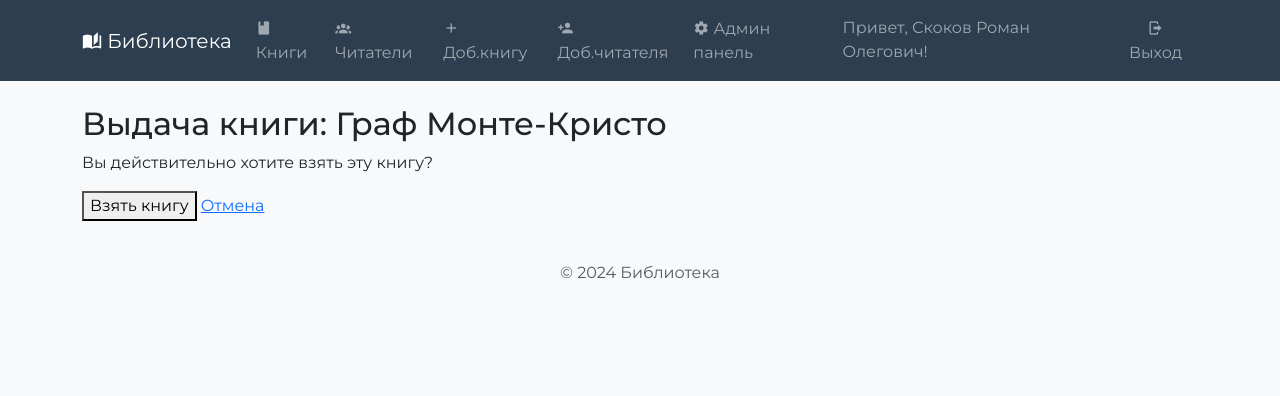
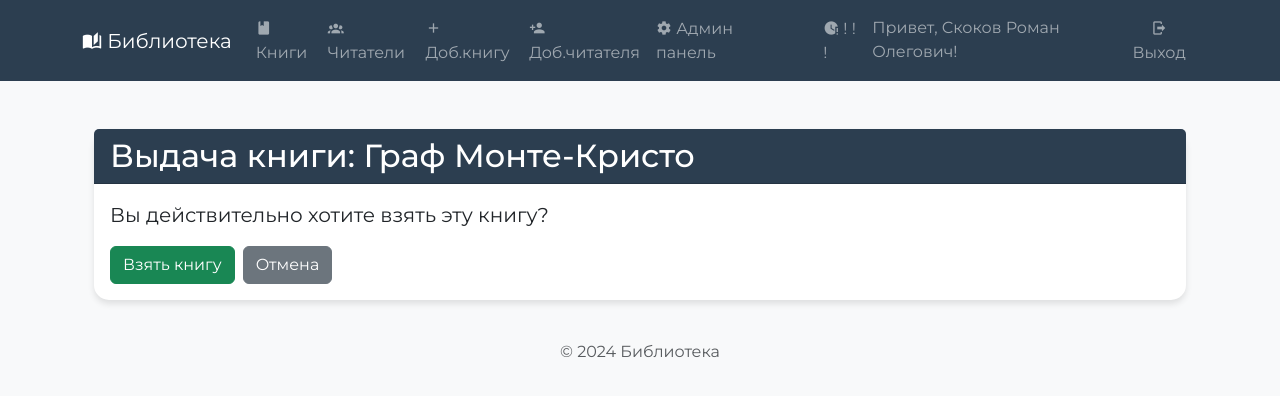
Before and after one commit to roman-s161/lib25, a Django app: page /books/1/borrow/ in a window 1280 px wide. Shown: the top 396 px of the page. Run offline with Django 4.2, Linux system fonts and the light colour scheme; a user stored in the database is signed in; data comes from the database, SQL or seed files in the repository; both versions use the stored data as it was after the commit.

Commit message:
шаблон взять/нет книгу, читабельность кода в урлах, стили личного кабинета

```diff
--- a/library/templates/library/borrow_book.html
+++ b/library/templates/library/borrow_book.html
@@ -1,11 +1,21 @@
 {% extends "wrapper.html" %}
 
 {% block content %}
-  <h2>Выдача книги: {{ book.title }}</h2>
-  <p>Вы действительно хотите взять эту книгу?</p>
-  <form method="post">
-    {% csrf_token %}
-    <button type="submit">Взять книгу</button>
-    <a href="{% url 'library:book:book_detail' book.id %}">Отмена</a>
-  </form>
+<div class="container mt-4">
+  <div class="card">
+    <div class="card-header nav_bg text-white">
+      <h2 class="mb-0">Выдача книги: {{ book.title }}</h2>
+    </div>
+    <div class="card-body">
+      <p class="lead">Вы действительно хотите взять эту книгу?</p>
+      <form method="post">
+        {% csrf_token %}
+        <div class="d-flex gap-2 mt-3">
+          <button type="submit" class="btn btn-success">Взять книгу</button>
+          <a href="{% url 'library:book:book_detail' book.id %}" class="btn btn-secondary">Отмена</a>
+        </div>
+      </form>
+    </div>
+  </div>
+</div>
 {% endblock %}
--- a/library/urls.py
+++ b/library/urls.py
@@ -33,10 +33,16 @@ profile_patterns = [
 ]
 
 urlpatterns = [
-    path('profile/', include((profile_patterns, 'profile'))),
-    path('search/', views.search_books, name='search_books'),
+
     path('book/', include((book_patterns, 'book'))),
     path('reader/', include((reader_patterns, 'reader'))),
+    path('profile/', include((profile_patterns, 'profile'))),
+
+
+
+
+
+    path('search/', views.search_books, name='search_books'),
     path('select_book_reader/', views.select_book_reader, name='select_book_reader'),
     path('', views.index, name='index'),
     path('books/<int:book_id>/borrow/', views.borrow_book, name='borrow_book'),
--- a/static/css/style.css
+++ b/static/css/style.css
@@ -151,3 +151,9 @@ body {
 .error {
     background-color: #dc3545;
 }
+
+.list-group-item.active {
+    background-color: var(--primary-color);
+    border-color: var(--primary-color);
+    color: #fff;
+}
--- a/templates/index.html
+++ b/templates/index.html
@@ -2,7 +2,7 @@
 {% block content %}
 <div class="hero-search">
     <div class="container">
-        <h1 class="display-4 text-center mb-5">Найдите свою следующую книгу</h1>
+        <h1 class="display-4 text-center mb-5">Найди свою следующую книгу</h1>
         <div class="search-container">
             <form class="search-form" method="GET" action="{% url 'library:search_books' %}">
                 <div class="input-group">
--- a/templates/wrapper.html
+++ b/templates/wrapper.html
@@ -38,6 +38,16 @@
                 <li class="nav-item"><a class="nav-link" href="/book/add_book/"><i class="mdi mdi-plus"></i> Доб.книгу</a></li>
                 <li class="nav-item"><a class="nav-link" href="/reader/add_reader/"><i class="mdi mdi-account-plus"></i>Доб.читателя</a></li>
                 <li class="nav-item"><a class="nav-link" href="/admin/"><i class="mdi mdi-cog"></i> Админ панель</a></li>
+                  {% if user.is_superuser or user.role == 'admin' or user.role == 'librarian' %}
+
+
+                    <li class="nav-item">
+                        <a class="nav-link" href="{% url 'library:overdue_lendings' %}">
+                            <i class="mdi mdi-clock-alert"></i> ! ! !</a>
+                        </a>
+                    </li>
+                {% endif %}
+
             {% endif %}
 
                 </ul>
```
Also changed, not shown: db.sqlite3.
